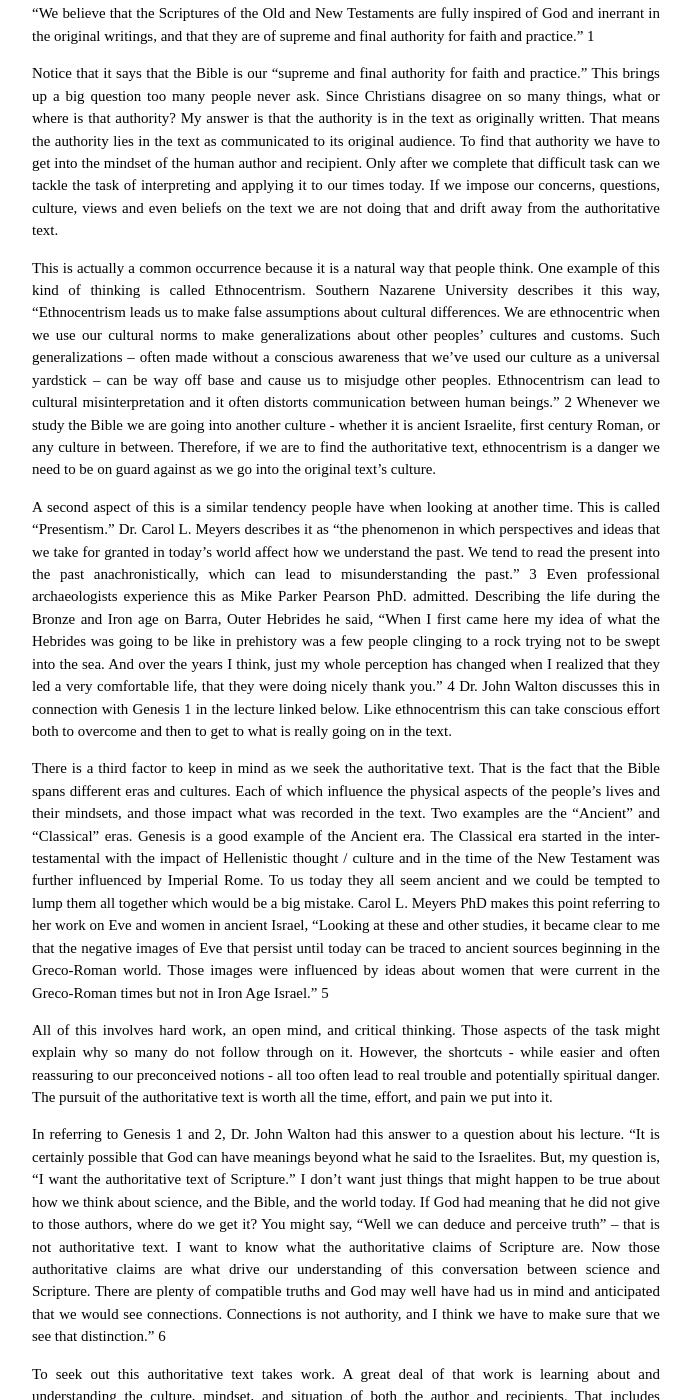
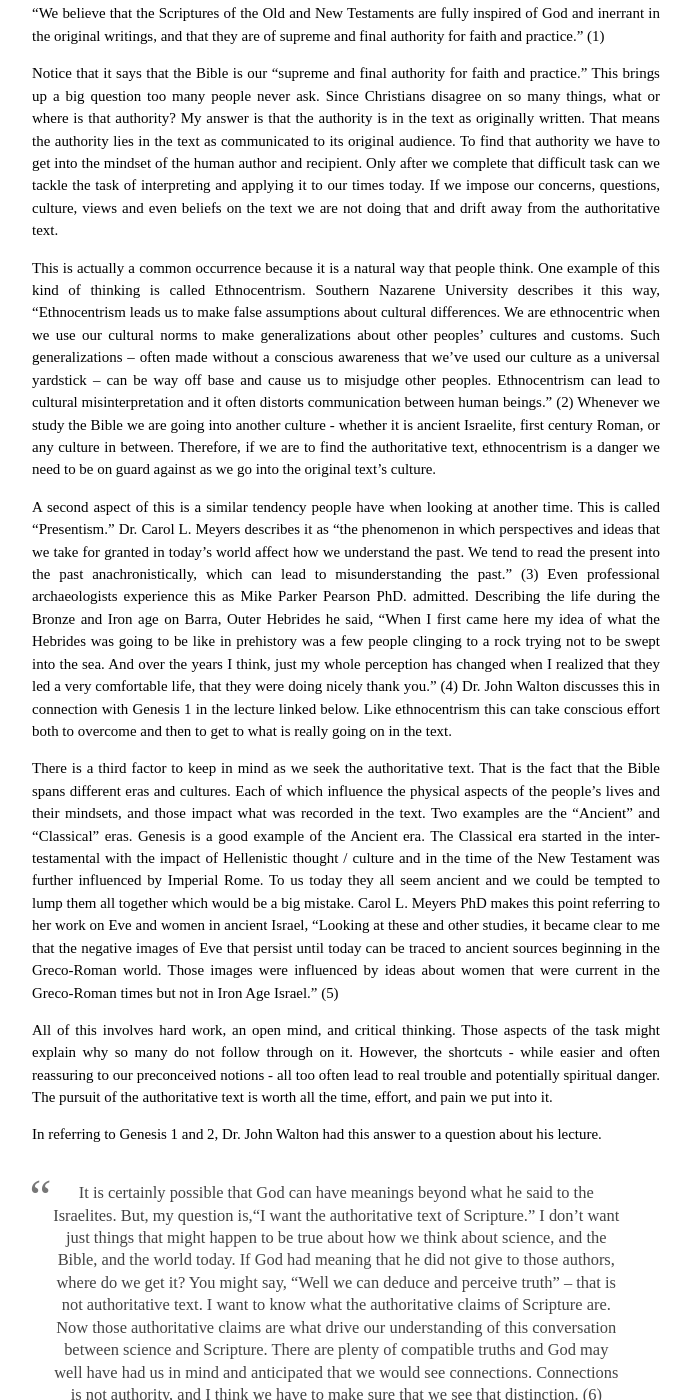
Before and after one commit to dbb1292/dbb1292.github.io, a Jekyll site: the page built from _posts/2014-10-12-Authoritative-text.md, in a window 1280 px wide and 1400 px high, scrolled down 342 px. Shown: the whole window, without its empty margins (294-985 px from the left). Built offline with Jekyll 4.4.1, drawn with Linux system fonts in a browser that asks for light colours; some web fonts are replaced; Markdown is read by kramdown in place of the engine named in the settings; comment, search, counter and statistics services are not loaded; part of the change alters nothing that is shown; some of the changed text lies outside the part shown.

```diff
--- a/_posts/2014-10-12-Authoritative-text.md
+++ b/_posts/2014-10-12-Authoritative-text.md
@@ -1,32 +1,34 @@
 ---
 layout: post
 published: true
-title:  The Quest for the Authoritative Text
+title: The Quest for the Authoritative Text
 category: articles
-tags: Bible study, Authoritative text, cultural context, Gensis 1
+tags: "Bible study, Authoritative text, cultural context, Gensis 1"
 author: Daniel Baker
-date:  2014-10-12
+date:
+  - 2014-10-12T00:00:00.000Z
+  - "Sat Oct 11 2014 20:00:00 GMT-0400 (Eastern Daylight Time)"
 ---
 
-Christians take the Bible seriously, which since it is their Holy Book is a good thing. Just how seriously is reflected in the Statements of Faith which various Denominations, Colleges, Organizations, and Churches have written. This excerpt from Houghton College’s Doctrinal Statement is a good example, “We believe that the Scriptures of the Old and New Testaments are fully inspired of God and inerrant in the original writings, and that they are of supreme and final authority for faith and practice.” 1
+Christians take the Bible seriously, which since it is their Holy Book is a good thing. Just how seriously is reflected in the Statements of Faith which various Denominations, Colleges, Organizations, and Churches have written. This excerpt from Houghton College’s Doctrinal Statement is a good example, “We believe that the Scriptures of the Old and New Testaments are fully inspired of God and inerrant in the original writings, and that they are of supreme and final authority for faith and practice.” (1)
 
 Notice that it says that the Bible is our “supreme and final authority for faith and practice.” This brings up a big question too many people never ask. Since Christians disagree on so many things, what or where is that authority? My answer is that the authority is in the text as originally written. That means the authority lies in the text as communicated to its original audience. To find that authority we have to get into the mindset of the human author and recipient. Only after we complete that difficult task can we tackle the task of interpreting and applying it to our times today. If we impose our concerns, questions, culture, views and even beliefs on the text we are not doing that and drift away from the authoritative text.
 
-This is actually a common occurrence because it is a natural way that people think. One example of this kind of thinking is called Ethnocentrism. Southern Nazarene University describes it this way, “Ethnocentrism leads us to make false assumptions about cultural differences. We are ethnocentric when we use our cultural norms to make generalizations about other peoples' cultures and customs. Such generalizations -- often made without a conscious awareness that we've used our culture as a universal yardstick -- can be way off base and cause us to misjudge other peoples. Ethnocentrism can lead to cultural misinterpretation and it often distorts communication between human beings.” 2 Whenever we study the Bible we are going into another culture - whether it is ancient Israelite, first century Roman, or any culture in between. Therefore, if we are to find the authoritative text, ethnocentrism is a danger we need to be on guard against as we go into the original text’s culture.
+This is actually a common occurrence because it is a natural way that people think. One example of this kind of thinking is called Ethnocentrism. Southern Nazarene University describes it this way, “Ethnocentrism leads us to make false assumptions about cultural differences. We are ethnocentric when we use our cultural norms to make generalizations about other peoples' cultures and customs. Such generalizations -- often made without a conscious awareness that we've used our culture as a universal yardstick -- can be way off base and cause us to misjudge other peoples. Ethnocentrism can lead to cultural misinterpretation and it often distorts communication between human beings.” (2) Whenever we study the Bible we are going into another culture - whether it is ancient Israelite, first century Roman, or any culture in between. Therefore, if we are to find the authoritative text, ethnocentrism is a danger we need to be on guard against as we go into the original text’s culture.
 
-A second aspect of this is a similar tendency people have when looking at another time. This is called “Presentism.” Dr. Carol L. Meyers describes it as “the phenomenon in which perspectives and ideas that we take for granted in today’s world affect how we understand the past. We tend to read the present into the past anachronistically, which can lead to misunderstanding the past.” 3 Even professional archaeologists experience this as Mike Parker Pearson PhD. admitted. Describing the life during the Bronze and Iron age on Barra, Outer Hebrides he said, “When I first came here my idea of what the Hebrides was going to be like in prehistory was a few people clinging to a rock trying not to be swept into the sea. And over the years I think, just my whole perception has changed when I realized that they led a very comfortable life, that they were doing nicely thank you.” 4 Dr. John Walton discusses this in connection with Genesis 1 in the lecture linked below. Like ethnocentrism this can take conscious effort both to overcome and then to get to what is really going on in the text.
+A second aspect of this is a similar tendency people have when looking at another time. This is called “Presentism.” Dr. Carol L. Meyers describes it as “the phenomenon in which perspectives and ideas that we take for granted in today’s world affect how we understand the past. We tend to read the present into the past anachronistically, which can lead to misunderstanding the past.” (3) Even professional archaeologists experience this as Mike Parker Pearson PhD. admitted. Describing the life during the Bronze and Iron age on Barra, Outer Hebrides he said, “When I first came here my idea of what the Hebrides was going to be like in prehistory was a few people clinging to a rock trying not to be swept into the sea. And over the years I think, just my whole perception has changed when I realized that they led a very comfortable life, that they were doing nicely thank you.” (4) Dr. John Walton discusses this in connection with Genesis 1 in the lecture linked below. Like ethnocentrism this can take conscious effort both to overcome and then to get to what is really going on in the text.
 
-There is a third factor to keep in mind as we seek the authoritative text. That is the fact that the Bible spans different eras and cultures. Each of which influence the physical aspects of the people’s lives and their mindsets, and those impact what was recorded in the text. Two examples are the “Ancient” and “Classical” eras. Genesis is a good example of the Ancient era. The Classical era started in the inter-testamental with the impact of Hellenistic thought / culture and in the time of the New Testament was further influenced by Imperial Rome. To us today they all seem ancient and we could be tempted to lump them all together which would be a big mistake. Carol L. Meyers PhD makes this point referring to her work on Eve and women in ancient Israel, “Looking at these and other studies, it became clear to me that the negative images of Eve that persist until today can be traced to ancient sources beginning in the Greco-Roman world. Those images were influenced by ideas about women that were current in the Greco-Roman times but not in Iron Age Israel.” 5
+There is a third factor to keep in mind as we seek the authoritative text. That is the fact that the Bible spans different eras and cultures. Each of which influence the physical aspects of the people’s lives and their mindsets, and those impact what was recorded in the text. Two examples are the “Ancient” and “Classical” eras. Genesis is a good example of the Ancient era. The Classical era started in the inter-testamental with the impact of Hellenistic thought / culture and in the time of the New Testament was further influenced by Imperial Rome. To us today they all seem ancient and we could be tempted to lump them all together which would be a big mistake. Carol L. Meyers PhD makes this point referring to her work on Eve and women in ancient Israel, “Looking at these and other studies, it became clear to me that the negative images of Eve that persist until today can be traced to ancient sources beginning in the Greco-Roman world. Those images were influenced by ideas about women that were current in the Greco-Roman times but not in Iron Age Israel.” (5)
 
 All of this involves hard work, an open mind, and critical thinking. Those aspects of the task might explain why so many do not follow through on it. However, the shortcuts - while easier and often reassuring to our preconceived notions - all too often lead to real trouble and potentially spiritual danger. The pursuit of the authoritative text is worth all the time, effort, and pain we put into it.
 
-In referring to Genesis 1 and 2, Dr. John Walton had this answer to a question about his lecture. “It is certainly possible that God can have meanings beyond what he said to the Israelites. But, my question is, “I want the authoritative text of Scripture.” I don’t want just things that might happen to be true about how we think about science, and the Bible, and the world today. If God had meaning that he did not give to those authors, where do we get it? You might say, “Well we can deduce and perceive truth” – that is not authoritative text. I want to know what the authoritative claims of Scripture are. Now those authoritative claims are what drive our understanding of this conversation between science and Scripture. There are plenty of compatible truths and God may well have had us in mind and anticipated that we would see connections. Connections is not authority, and I think we have to make sure that we see that distinction.” 6
+In referring to Genesis 1 and 2, Dr. John Walton had this answer to a question about his lecture.
+
+> It is certainly possible that God can have meanings beyond what he said to the Israelites. But, my question is,“I want the authoritative text of Scripture.” I don’t want just things that might happen to be true about how we think about science, and the Bible, and the world today. If God had meaning that he did not give to those authors, where do we get it? You might say, “Well we can deduce and perceive truth” – that is not authoritative text. I want to know what the authoritative claims of Scripture are. Now those authoritative claims are what drive our understanding of this conversation between science and Scripture. There are plenty of compatible truths and God may well have had us in mind and anticipated that we would see connections. Connections is not authority, and I think we have to make sure that we see that distinction. (6)
 
 To seek out this authoritative text takes work. A great deal of that work is learning about and understanding the culture, mindset, and situation of both the author and recipients. That includes discerning what questions they would bring to the text and issue at hand. Notice, I said their questions, mindset, culture, and situation, not ours! As difficult as acquiring that knowledge is, perhaps a far more difficult task is putting aside our questions and preconceived notions. Those often reside below the conscious level and are very deeply rooted.
 
-Dr. Walton does a great job of demonstrating this process in his lecture on Genesis 1 titled Origins Today: Genesis through Ancient Eyes with John Walton 7
-https://www.youtube.com/watch?v=fR82a-iueWw&index=3&list=PLBaF_mDFFJuFfdNROE-w2-e5VEfE9VZOJ
-This lecture is an hour and a half long and is well worth the time you will invest in listening to it. No matter whether you agree with his conclusions or not, pay close attention to the process. This process is one I was introduced to in college, shown again in grad school, and used ever since. While it is sometimes unsettling it has always been very profitable.
+Dr. Walton does a great job of demonstrating this process in his lecture on Genesis 1 titled [Origins Today: Genesis through Ancient Eyes with John Walton](https://www.youtube.com/watch?v=fR82a-iueWw&index=3&list=PLBaF_mDFFJuFfdNROE-w2-e5VEfE9VZOJ) (7) This lecture is an hour and a half long and is well worth the time you will invest in listening to it. No matter whether you agree with his conclusions or not, pay close attention to the process. This process is one I was introduced to in college, shown again in grad school, and used ever since. While it is sometimes unsettling it has always been very profitable.
 
 
 
```
